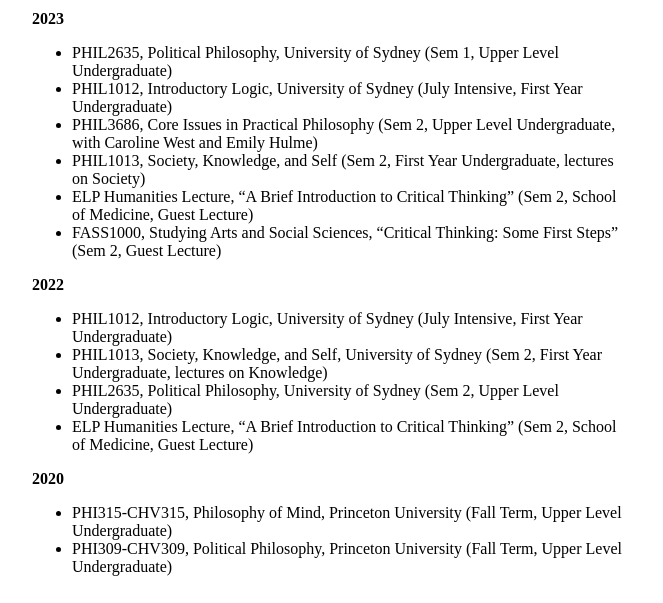
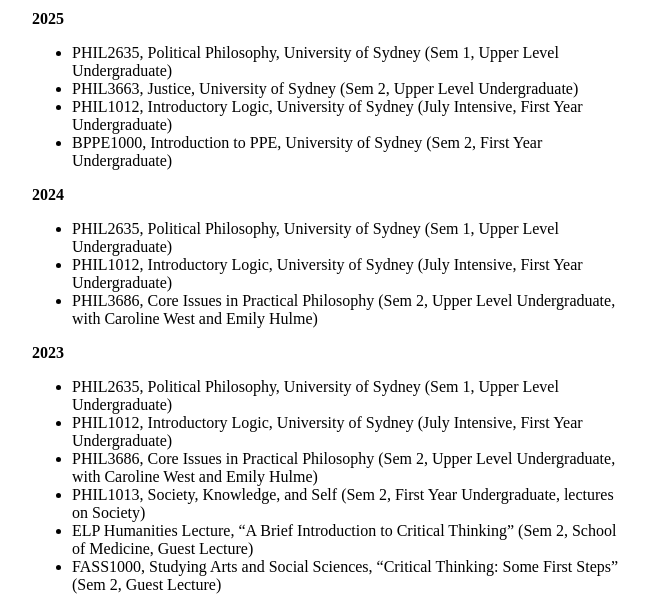
Before and after one commit to rdouglascox/mysite, a plain HTML site: page docs/teaching.html in a window 1280 px wide. Shown: the part 101-704 px from the top of the page, without its empty margins (308-971 px from the left). Drawn offline with Linux system fonts and the light colour scheme.

Commit message:
updated teaching

```diff
--- a/docs/teaching.html
+++ b/docs/teaching.html
@@ -24,7 +24,20 @@
 
         <main role="main">
             <h1>Teaching</h1>
-            <h2 id="section">2023</h2>
+            <h2 id="section">2025</h2>
+<ul>
+<li>PHIL2635, Political Philosophy, University of Sydney (Sem 1, Upper Level Undergraduate)</li>
+<li>PHIL3663, Justice, University of Sydney (Sem 2, Upper Level Undergraduate)</li>
+<li>PHIL1012, Introductory Logic, University of Sydney (July Intensive, First Year Undergraduate)</li>
+<li>BPPE1000, Introduction to PPE, University of Sydney (Sem 2, First Year Undergraduate)</li>
+</ul>
+<h2 id="section-1">2024</h2>
+<ul>
+<li>PHIL2635, Political Philosophy, University of Sydney (Sem 1, Upper Level Undergraduate)</li>
+<li>PHIL1012, Introductory Logic, University of Sydney (July Intensive, First Year Undergraduate)</li>
+<li>PHIL3686, Core Issues in Practical Philosophy (Sem 2, Upper Level Undergraduate, with Caroline West and Emily Hulme)</li>
+</ul>
+<h2 id="section-2">2023</h2>
 <ul>
 <li>PHIL2635, Political Philosophy, University of Sydney (Sem 1, Upper Level Undergraduate)</li>
 <li>PHIL1012, Introductory Logic, University of Sydney (July Intensive, First Year Undergraduate)</li>
@@ -33,14 +46,14 @@
 <li>ELP Humanities Lecture, “A Brief Introduction to Critical Thinking” (Sem 2, School of Medicine, Guest Lecture)</li>
 <li>FASS1000, Studying Arts and Social Sciences, “Critical Thinking: Some First Steps” (Sem 2, Guest Lecture)</li>
 </ul>
-<h2 id="section-1">2022</h2>
+<h2 id="section-3">2022</h2>
 <ul>
 <li>PHIL1012, Introductory Logic, University of Sydney (July Intensive, First Year Undergraduate)</li>
 <li>PHIL1013, Society, Knowledge, and Self, University of Sydney (Sem 2, First Year Undergraduate, lectures on Knowledge)</li>
 <li>PHIL2635, Political Philosophy, University of Sydney (Sem 2, Upper Level Undergraduate)</li>
 <li>ELP Humanities Lecture, “A Brief Introduction to Critical Thinking” (Sem 2, School of Medicine, Guest Lecture)</li>
 </ul>
-<h2 id="section-2">2020</h2>
+<h2 id="section-4">2020</h2>
 <ul>
 <li>PHI315-CHV315, Philosophy of Mind, Princeton University (Fall Term, Upper Level Undergraduate)</li>
 <li>PHI309-CHV309, Political Philosophy, Princeton University (Fall Term, Upper Level Undergraduate)</li>
```
Also changed, not shown: 1 other file.
